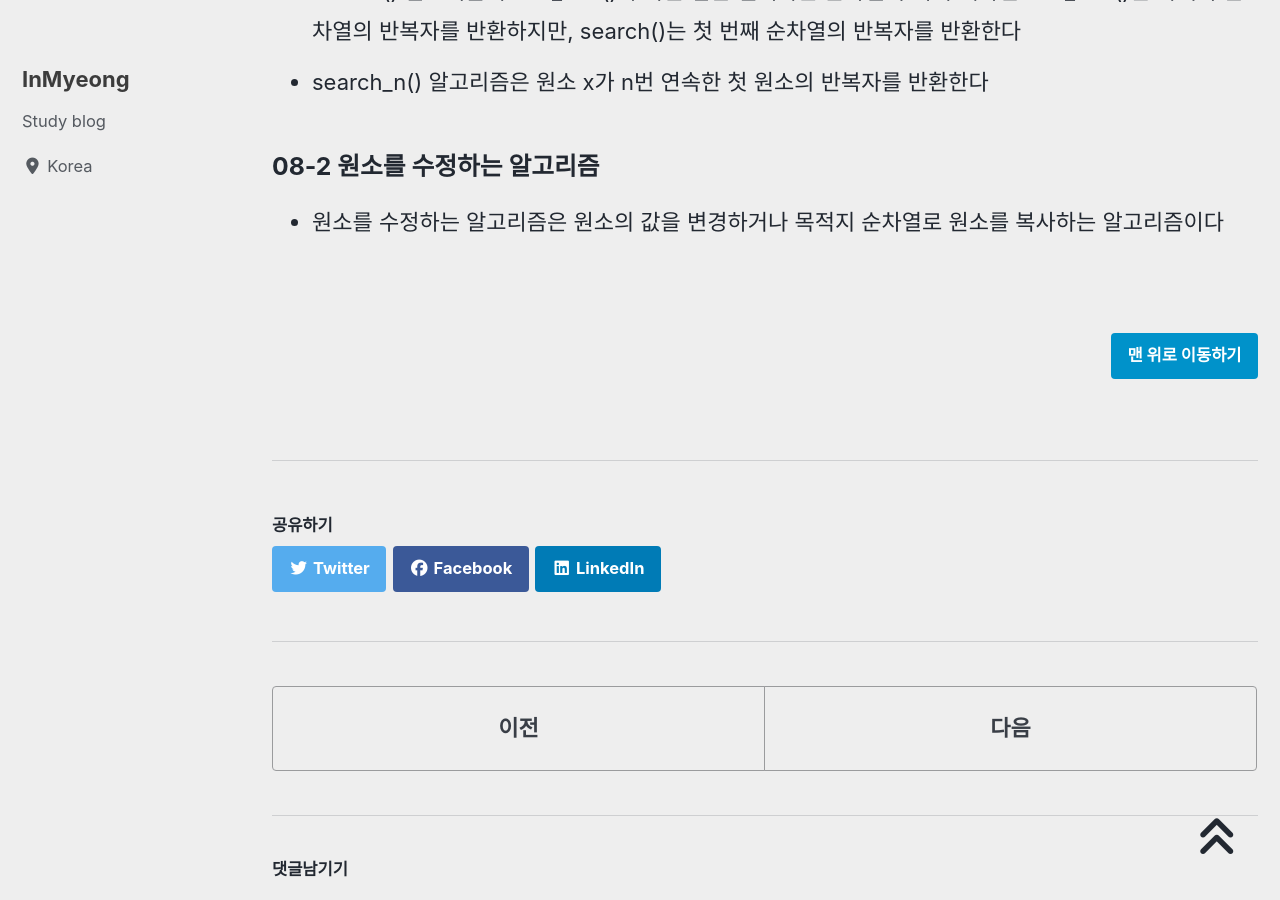
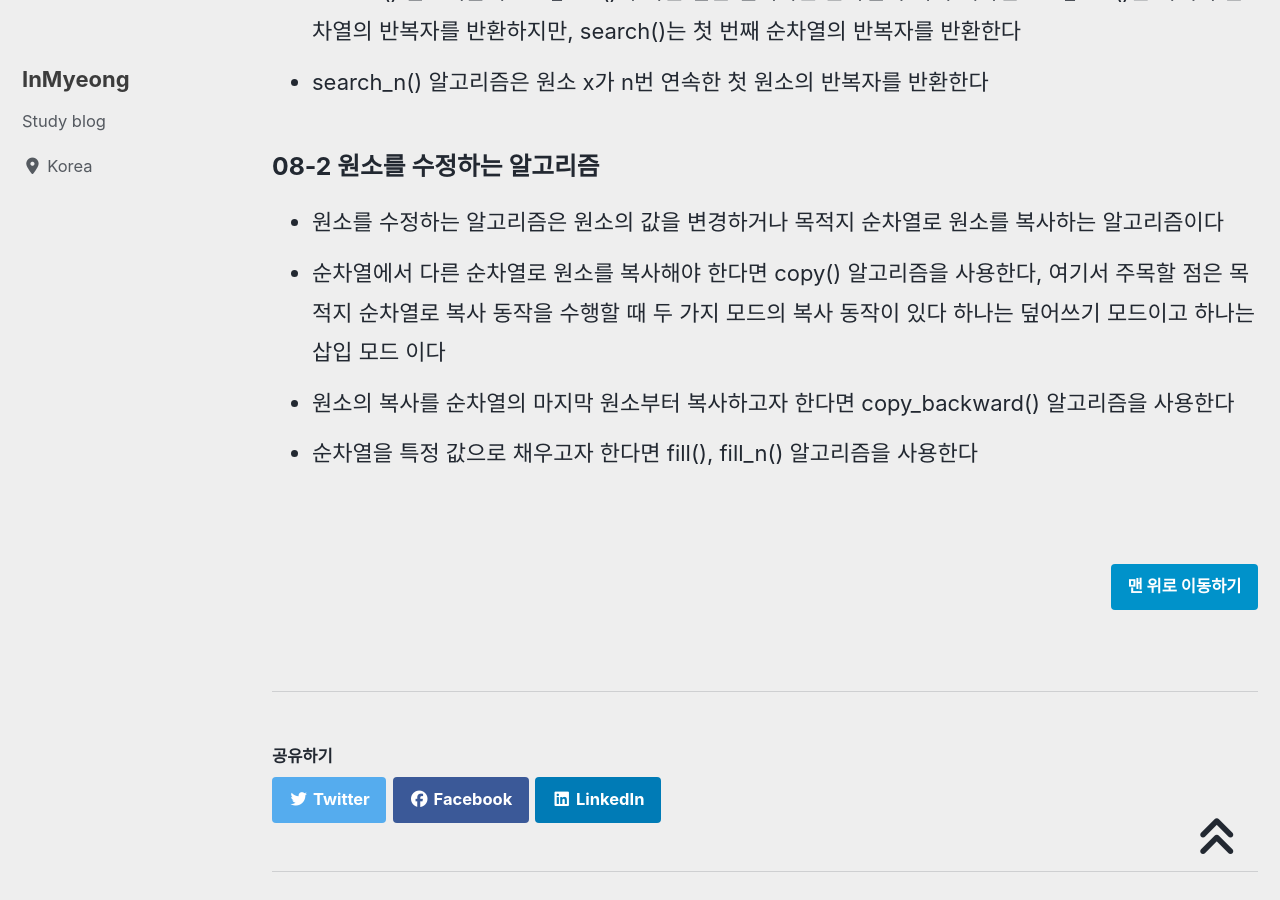
Before and after one commit to devMyeong/devMyeong.github.io, a Jekyll site: the page built from _posts/stl/2021-08-12-cpp-stl.md, in a window 1280 px wide and 900 px high, scrolled down 17107 px. Built offline with Jekyll 4.4.1, drawn with Linux system fonts in a browser that asks for light colours; cached includes are drawn as plain includes; nearby versions of some CDN libraries; some web fonts are replaced; comment, search, counter and statistics services are not loaded.

Commit message:
update stl chapter 08-2

```diff
--- a/_posts/stl/2021-08-12-cpp-stl.md
+++ b/_posts/stl/2021-08-12-cpp-stl.md
@@ -295,6 +295,9 @@ lt.remove_if(Predicate); // 이와 같이 조건자가 참인 모든 원소를
 
 ### 08-2 원소를 수정하는 알고리즘
 - 원소를 수정하는 알고리즘은 원소의 값을 변경하거나 목적지 순차열로 원소를 복사하는 알고리즘이다
+- 순차열에서 다른 순차열로 원소를 복사해야 한다면 copy() 알고리즘을 사용한다, 여기서 주목할 점은 목적지 순차열로 복사 동작을 수행할 때 두 가지 모드의 복사 동작이 있다 하나는 덮어쓰기 모드이고 하나는 삽입 모드 이다
+- 원소의 복사를 순차열의 마지막 원소부터 복사하고자 한다면 copy_backward() 알고리즘을 사용한다
+- 순차열을 특정 값으로 채우고자 한다면 fill(), fill_n() 알고리즘을 사용한다
 
 <br>
 
```
